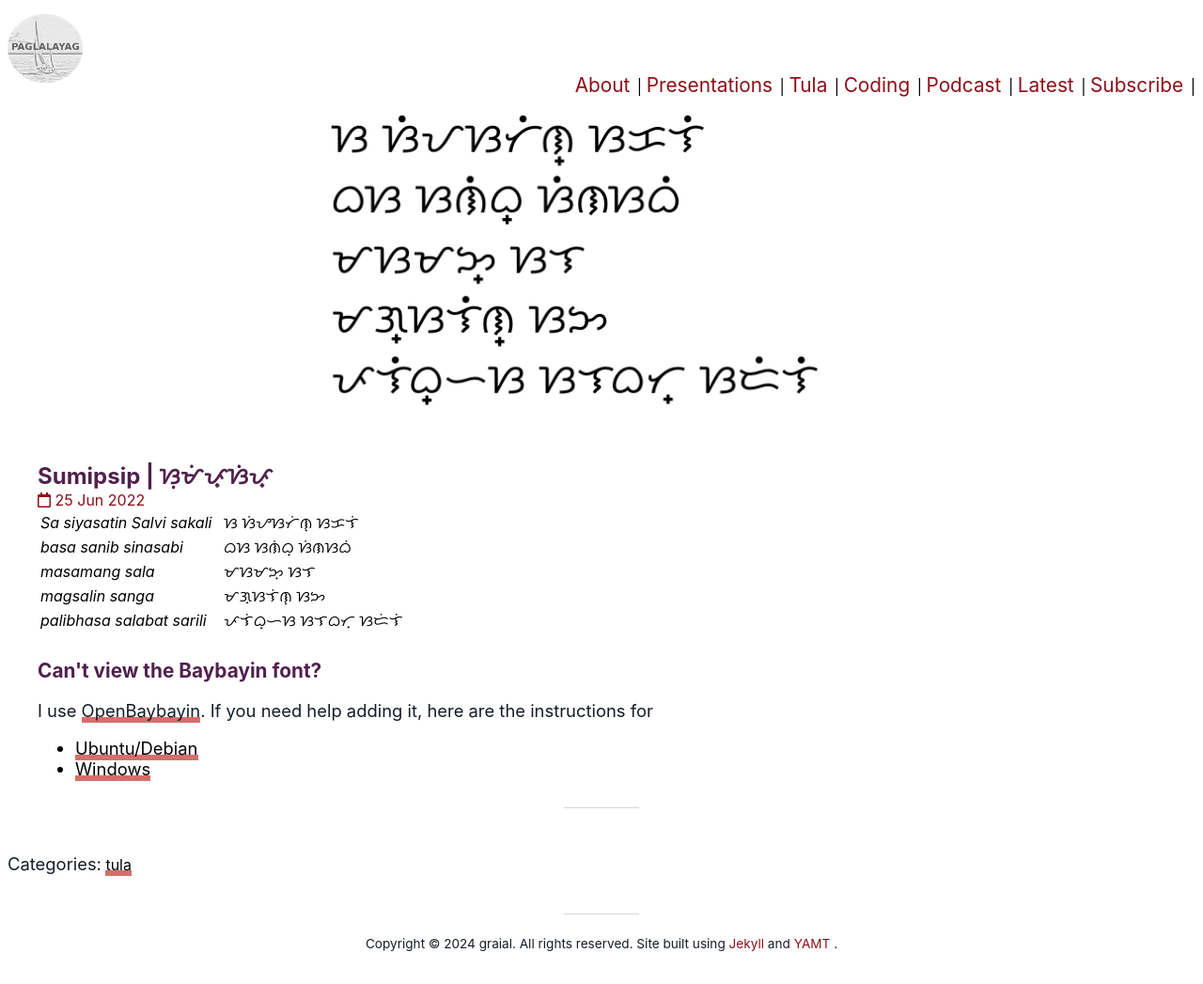
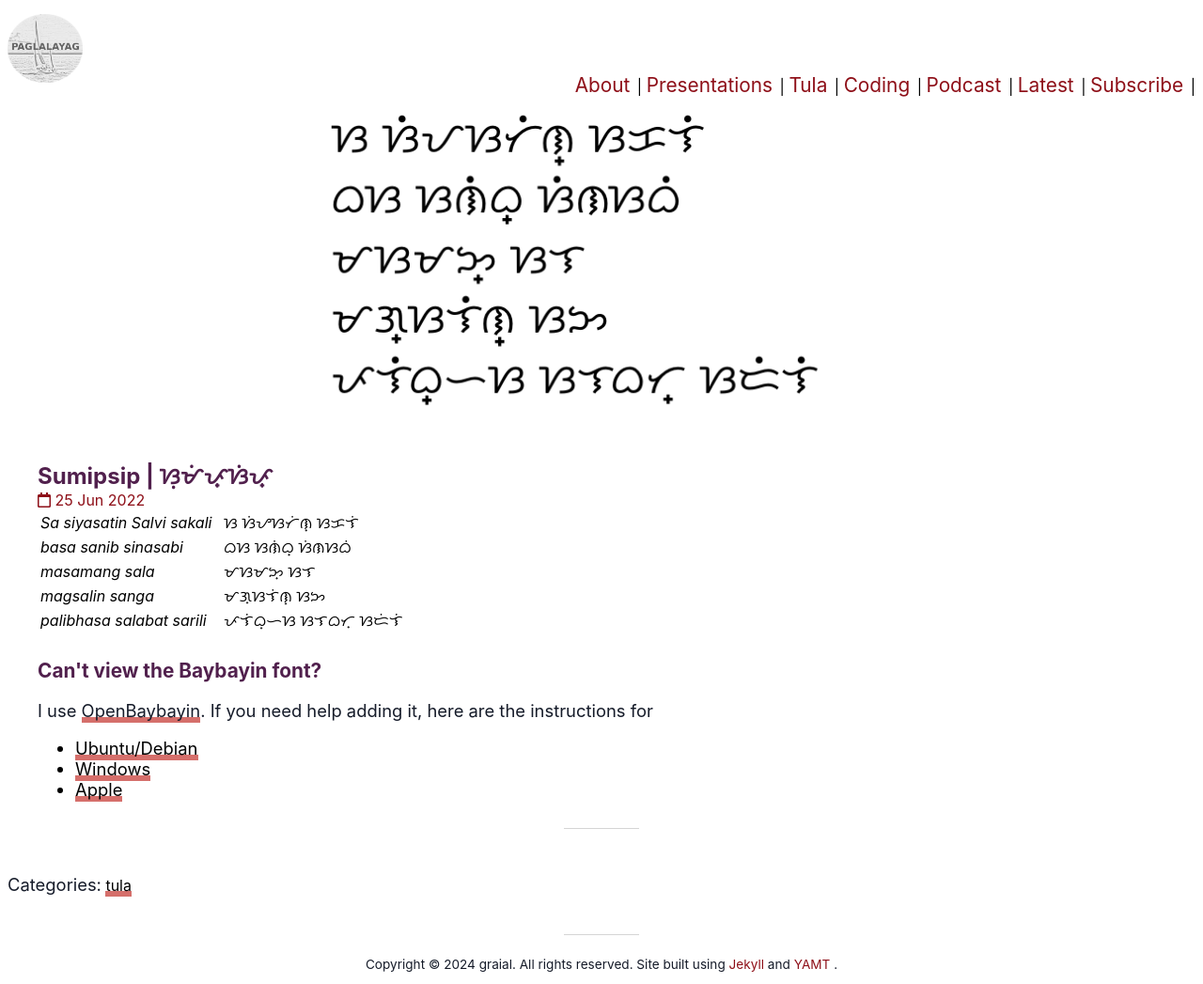
Before and after one commit to paglalayag/paglalayag.github.io, a Jekyll site: the page built from tula/_posts/2022-06-25-sumipsip.md, in a window 1280 px wide. Shown: the whole page at 94% size. Built offline with Jekyll 4.4.1, drawn with Linux system fonts in a browser that asks for light colours; nearby versions of some CDN libraries; before the commit the page ends 1025 px from its top, so only the background shows below that.

Commit message:
add apple to baybayin tip

```diff
--- a/_includes/baybayin-tip.html
+++ b/_includes/baybayin-tip.html
@@ -11,5 +11,8 @@
       <li>
         <a href="https://www.lifewire.com/installing-truetype-or-opentype-fonts-in-windows-1074134">Windows</a>
       </li>
+      <li>
+        <a href="https://support.apple.com/en-ph/guide/ipad/ipad952422ba/ipados">Apple</a>
+      </li>
     </ul>
   </p>
```
